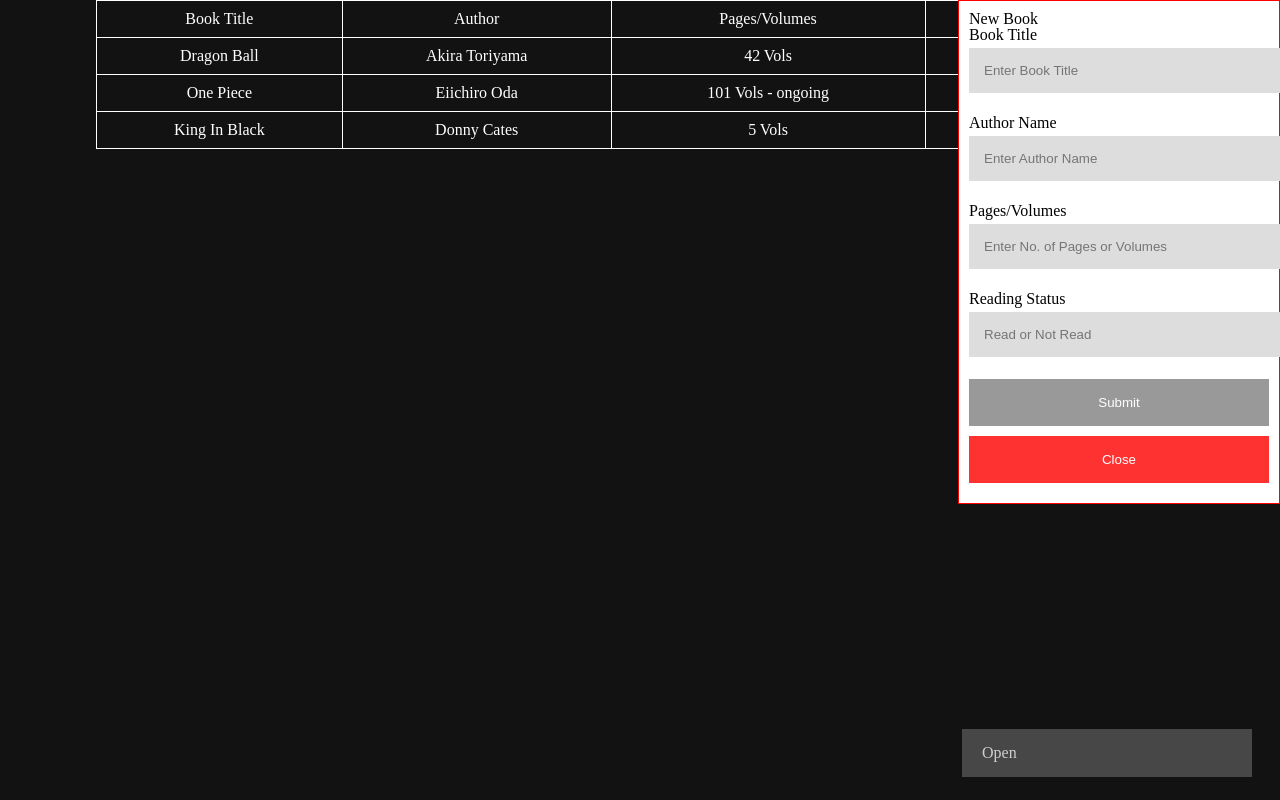
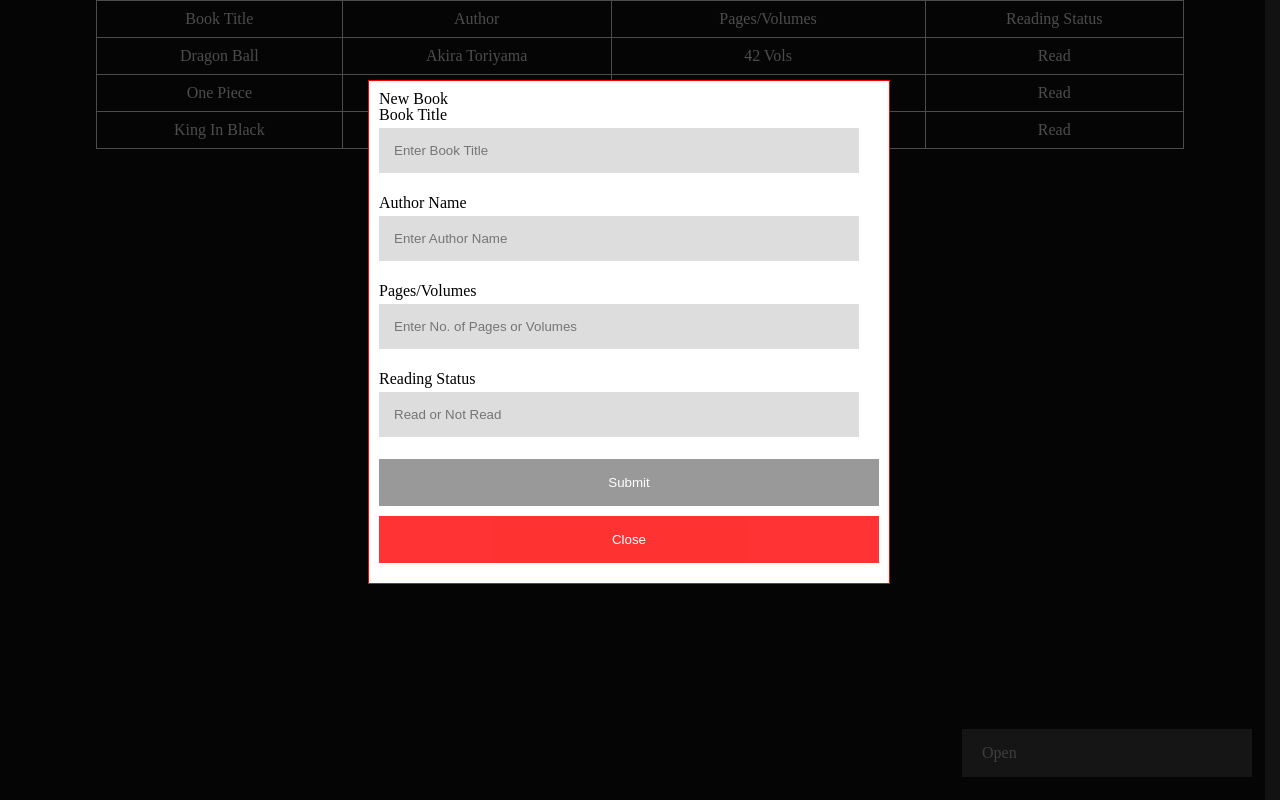
Before and after one commit to Maii0407/Library, a plain HTML site: page index.html in a window 1280 px wide. Both pictures are taken after a click on the element "Open". Drawn offline with Linux system fonts and the light colour scheme.

Commit message:
styled the popup form so its centered. made the logic so that user inputted books are created and pushed to library array, but not a working modal so far LOL

```diff
--- a/index.html
+++ b/index.html
@@ -19,18 +19,18 @@
             <th>Reading Status</th>
         </tr>
     </table>
-    <div class="form" id="newBookForm">
-        <form action="/action_page.php" class="form-container">
+    <div class="overlay" id="newBookForm">
+        <form class="form-container">
             <h1>New Book</h1>
             <label for="title"><b>Book Title</b></label>
-            <input type="text" placeholder="Enter Book Title" name="title" required>
+            <input type="text" placeholder="Enter Book Title" name="title" id="titleInput" required>
             <label for="author"><b>Author Name</b></label>
-            <input type="text" placeholder="Enter Author Name" name="author" required>
+            <input type="text" placeholder="Enter Author Name" name="author" id="authorInput" required>
             <label for="pages"><b>Pages/Volumes</b></label>
-            <input type="text" placeholder="Enter No. of Pages or Volumes" name="pages" required>
+            <input type="text" placeholder="Enter No. of Pages or Volumes" name="pages" id="pagesInput" required>
             <label for="read"><b>Reading Status</b></label>
-            <input type="text" placeholder="Read or Not Read" name="read" required>
-            <button type="submit" class="btn">Submit</button>
+            <input type="text" placeholder="Read or Not Read" name="read" id="readInput" required>
+            <button type="submit" class="btn" id="createBookBtn">Submit</button>
             <button type="button" class="btn cancel" onclick="closeForm()">Close</button>
         </form>
     </div>
--- a/main.css
+++ b/main.css
@@ -11,20 +11,16 @@ table {
     width: 85%;
 }
 
-table, th, td {
+table, th, td, tr {
     border: 1px solid white;
     border-collapse: collapse;
     color: white;
 }
 
-th, td {
+th, td, tr {
     padding: 10px;
-}
-
-tr {
     text-align: center;
 }
-
 
 .open-button {
     background-color: #555;
@@ -39,21 +35,23 @@ tr {
     width: 250px;
 }
 
-.form-popup {
+.overlay {
+    width: 100%;
+    height: 100%;
+    background-color: rgba(0,0,0,0.7);
     display: none;
     position: fixed;
-    bottom: 0;
     right: 15px;
-    border: 3px solid #f1f1f1;
     z-index: 9;
     overflow-x: hidden;
 }
 
 .form-container {
     position: fixed;
-    top: 0;
-    right: 0;
-    max-width: 300px;
+    top: 10%;
+    right: 50%;
+    margin-right: -250px;
+    max-width: 500px;
     padding: 10px;
     background-color: white;
     border: 1px solid red;
@@ -61,7 +59,7 @@ tr {
 }
 
 .form-container input[type=text] {
-    width: 95%;
+    width: 90%;
     padding: 15px;
     margin: 5px 0 22px 0;
     border: none;
--- a/script.js
+++ b/script.js
@@ -3,10 +3,16 @@
 let table = document.getElementById('table');
 let myLibrary = [];
 
+const createBook = document.getElementById('createBookBtn');
+
+//default book list in library array
 const dragonBall = new Book('Dragon Ball', 'Akira Toriyama', '42 Vols', 'Read');
 const onePiece = new Book('One Piece', 'Eiichiro Oda', '101 Vols - ongoing', 'Read');
 const kingInBlack = new Book('King In Black', 'Donny Cates', '5 Vols', 'Read');
 myLibrary.push(dragonBall, onePiece, kingInBlack);
+
+//eventlisteners
+createBook.addEventListener('click', addBookToLibrary);
 
 //loops the array then insert objects inside table
 for(let obj of myLibrary){
@@ -28,8 +34,14 @@ function Book(title, author, pages, read){
  }
 }
 
-function addBookToLibrary(){
+function addBookToLibrary(newBook){
+ let titleInput = document.getElementById('titleInput');
+ let authorInput = document.getElementById('authorInput');
+ let pagesInput = document.getElementById('pagesInput');
+ let readInput = document.getElementById('readInput');
 
+ newBook = new Book(titleInput.innerText, authorInput.innerText, pagesInput.innerText, readInput.innerText);
+ myLibrary.push(newBook);
 }
 
 function openForm(){
```
